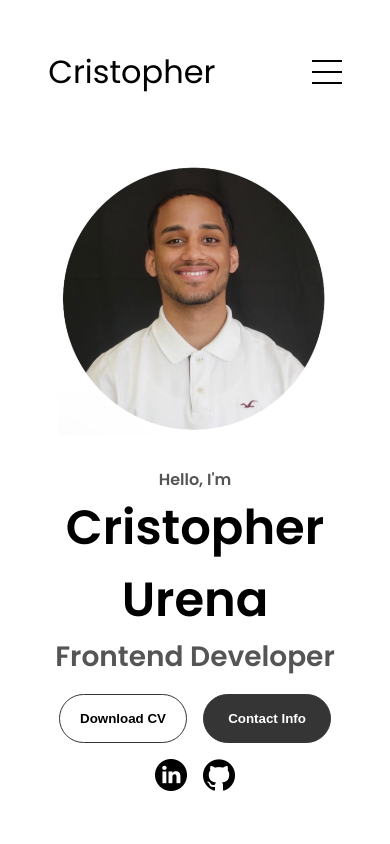
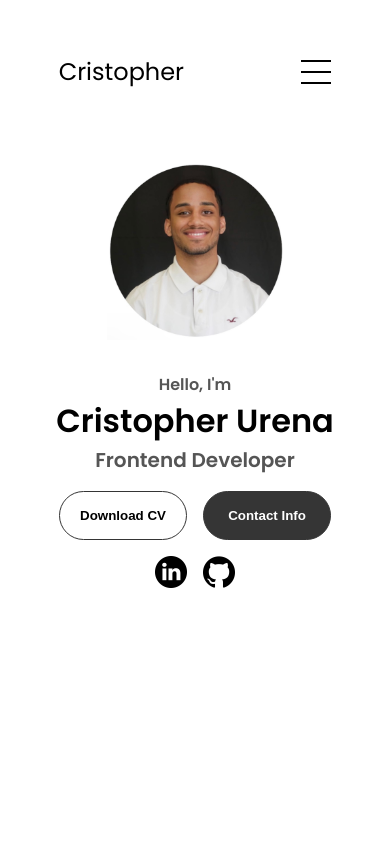
Before and after one commit to CristopherUrena/CristopherUrenaPersonalWebsite, a plain HTML site: page index.html in a window 390 px wide. Shown: the top 844 px of the page. Drawn offline with Linux system fonts and the light colour scheme.

Commit message:
Update mediaqueries.css

```diff
--- a/mediaqueries.css
+++ b/mediaqueries.css
@@ -12,7 +12,7 @@
 
 
 
-@media screen and (max-width:800px){
+@media screen and (max-width:1200px) {
     #desktop-nav{
         display: none;
     }
@@ -52,9 +52,9 @@
   }
 
 }
-@media screen and (max-width:600px){
+@media screen and (max-width:600px) {
   #contact, footer{
-    height: 50vh;
+    height: 40vh;
 
   }
   #profile{
@@ -72,14 +72,32 @@
   .about-containers,.contact-info-upper-container,.btn-container{
    flex-wrap: wrap;
   }
-  .contact-info-container{
+  .contact-info-container {
     margin: 0;
   }
   .contact-info-container p , .nav-links li a {
     font-size: 1rem;
   }
-  .experience-sub-title{
+  .experience-sub-title {
     font-size: 1.25rem;
   }
+ .logo
+ {
+   font-size: 1.5rem;
 
 }
+ .section__pic-container {
+   width: auto;
+   height:46vw;
+   justify-content: center;
+ }
+ .section__text__p2 {
+  font-size: 1.25rem;
+ }
+ .title{
+  font-size:2rem;
+ }
+ .text-container {
+  text-align: justify;
+ }
+}
```
